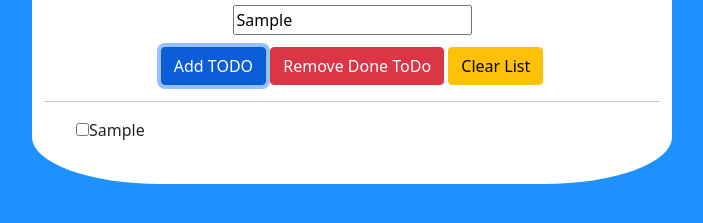
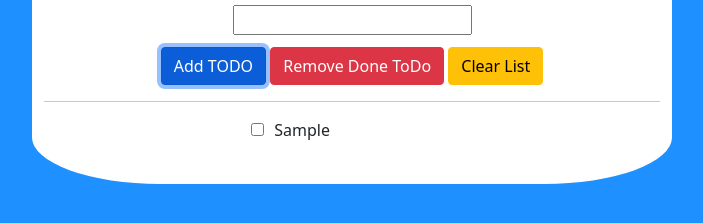
Before and after one commit to Waqasii/ToDo-Application, a plain HTML site: page index.html in a window 1280 px wide. Both pictures are taken after typing "Sample" into the empty fields and a click on the button "Add TODO". Shown: the part 115-338 px from the top of the page, without its empty margins (288-991 px from the left). Drawn offline with nearby package versions, Linux system fonts and the light colour scheme.

Commit message:
Add design for li

```diff
--- a/style.css
+++ b/style.css
@@ -48,3 +48,11 @@ ul {
 #list{
     text-align: justify;
 }
+
+.taskLabel{
+    margin-left: 10px;
+}
+
+li{
+    margin-left: 30%;
+}
--- a/todo.js
+++ b/todo.js
@@ -15,7 +15,7 @@ function addItem (){
     var input=document.getElementById('inputTask');
     var itemText=input.value
     ul=document.getElementById('list')
-    var textNode=document.createTextNode('\t'+itemText)
+    var textNode=document.createTextNode(itemText)
 
     if(itemText==''){
 
@@ -37,7 +37,7 @@ function addItem (){
 
         var label=document.createElement('label');
 
-        ul.appendChild(label)
+        label.className='taskLabel'
         li.appendChild(checkBox);
         li.appendChild(label);
         label.appendChild(textNode);
@@ -47,7 +47,7 @@ function addItem (){
             li.className='visual';
         }, 200);
 
-
+        input.value=''
 
 
     }
```
